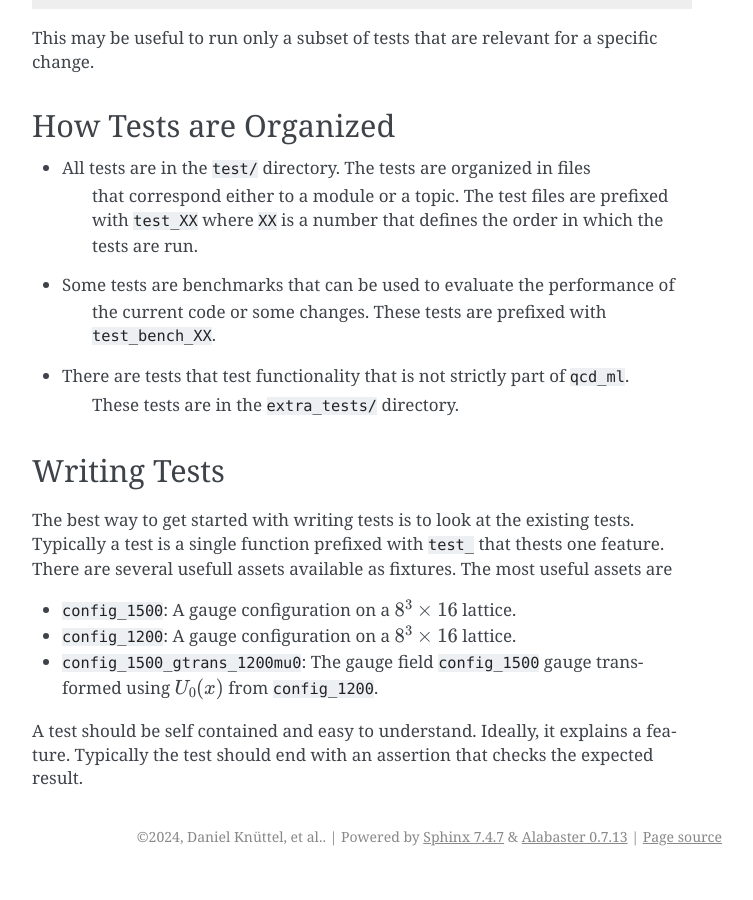
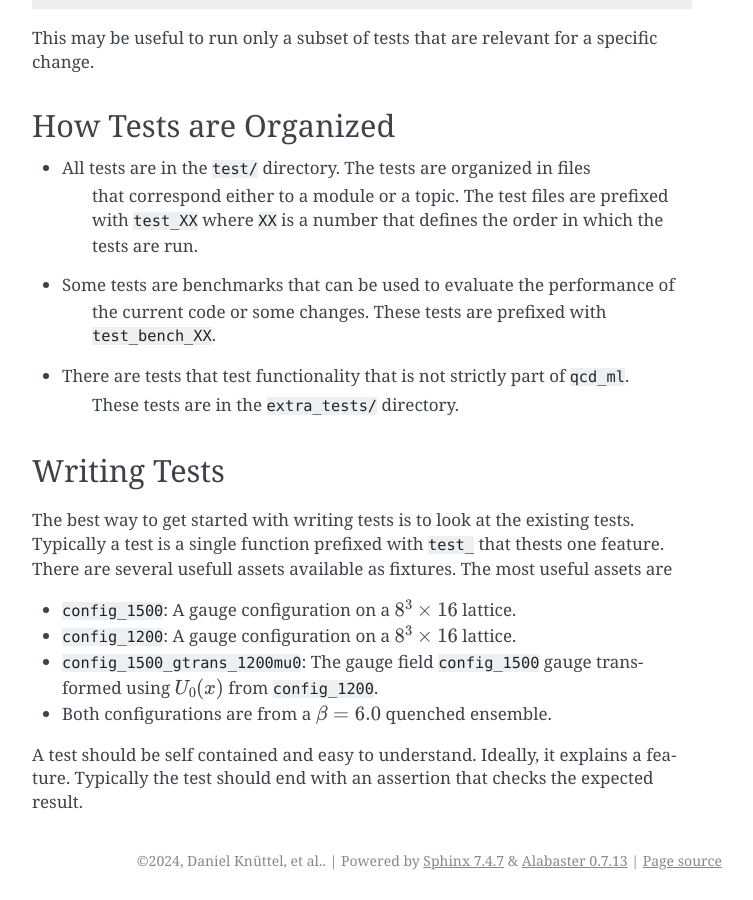
Before and after one commit to daknuett/qcd_ml, a Sphinx documentation site: the page built from docs/source/howto-test.rst, in a window 1280 px wide and 900 px high, scrolled down 1000 px. Shown: the whole window, without its empty margins (388-1141 px from the left). Built offline with Sphinx 7.4.7, drawn with Linux system fonts in a browser that asks for light colours; formulas are drawn with MathJax 3; before the commit the page ends 1876 px from its top, so only the background shows below that.

Commit message:
one more note

```diff
--- a/docs/source/howto-test.rst
+++ b/docs/source/howto-test.rst
@@ -74,6 +74,7 @@ There are several usefull assets available as fixtures. The most useful assets a
 - ``config_1200``: A gauge configuration on a :math:`8^3 \times 16` lattice.
 - ``config_1500_gtrans_1200mu0``: The gauge field ``config_1500`` gauge transformed
   using  :math:`U_{0}(x)` from ``config_1200``.
+- Both configurations are from a :math:`\beta=6.0` quenched ensemble.
 
 A test should be self contained and easy to understand. Ideally, it explains a feature.
 Typically the test should end with an assertion that checks the expected result.
```
